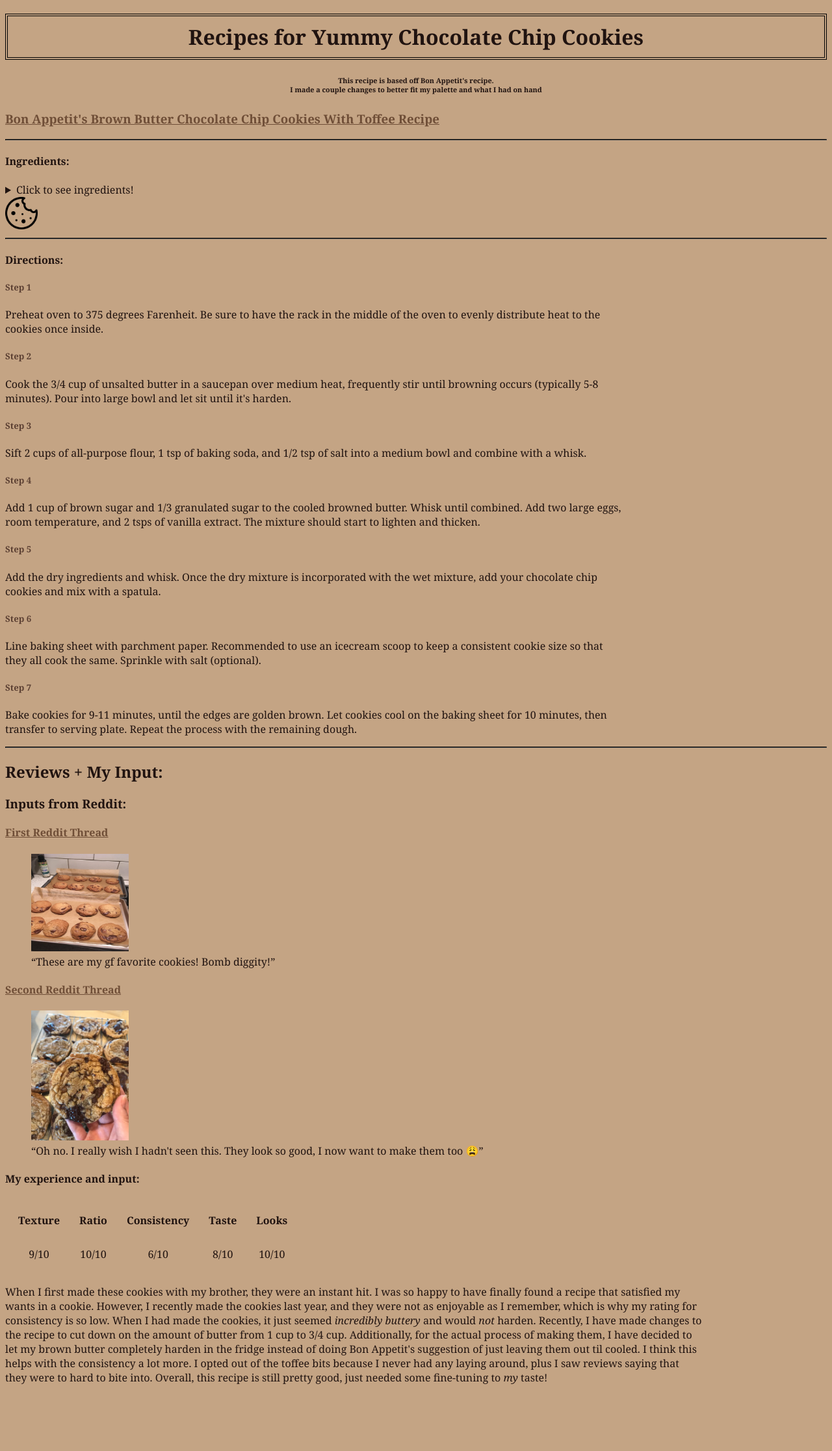
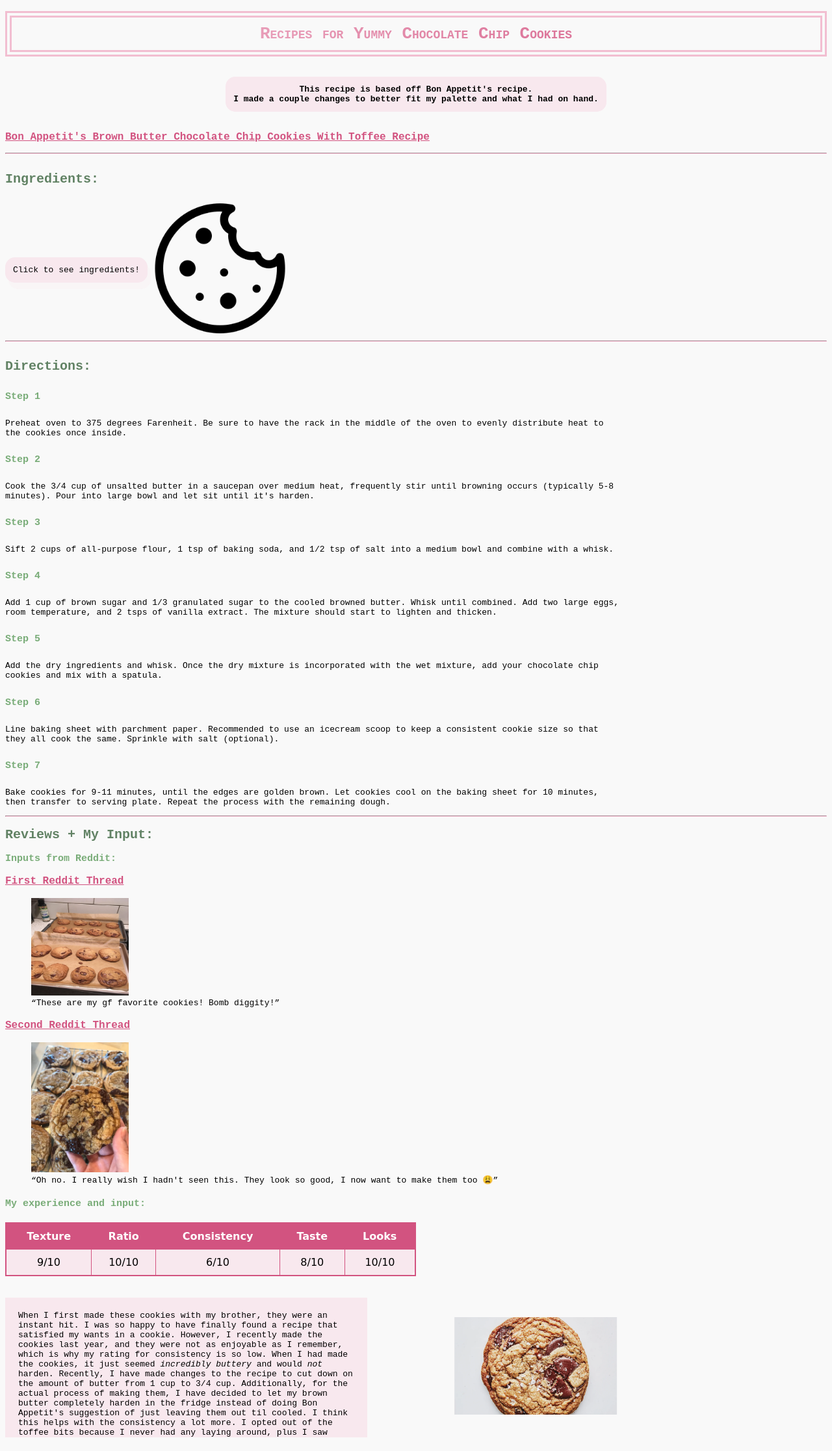
Before and after one commit to jaisunera/Website, a plain HTML site: page index.html in a window 1280 px wide. Shown: the whole page at 65% size. Before the commit the page ends 2147 px from the top, so only its background shows below. Drawn offline with Linux system fonts and the light colour scheme.

Commit message:
Removed styling from html and added css file

```diff
--- a/index.html
+++ b/index.html
@@ -1,46 +1,51 @@
 <!DOCTYPE html>
 <html lang="en">
-  <head> <!--Element #1-->
+
+<head>
+  <!--Element #1-->
   <title>Cookie Recipe!</title>
+  <link rel="stylesheet" href="style.css">
 </head>
-  <body style = "background-color: #C4A484; color: #201310; font-family: Georgia;"> <!--Element #3-->
-    <style>
-      h1 {
-        color: #201310;
-        text-align: center;
-        border: 4px double #000;
-        padding: 10px;
-      }
-      h6 {
-        text-align: center;
-      }
-      hr {
-        border-color: black;
-      }
-      table {
-        border-spacing: 10px;
-      }
-      td, th {
-        padding: 10px;
-      }
-    </style>
-    <h1>Recipes for Yummy Chocolate Chip Cookies</h1> <!--Element #2-->
-    <h6>This recipe is based off Bon Appetit's recipe.<br> <!--Element #4-->
-    I made a couple changes to better fit my palette and what I had on hand</h6> <!--Element #5-->
-    <h3> <!--Element #6-->
-      <span title= "Click to see the original recipe by Bon Appetit!"> <!--Element #7-->
-      <a href="https://www.bonappetit.com/recipe/brown-butter-and-toffee-chocolate-chip-cookies" style = "color: #6F4E37;"> <!--Element #8-->
+
+<body>
+  <!--Element #3-->
+  <h1 class="heading">Recipes for Yummy Chocolate Chip Cookies</h1>
+  <!--Element #2-->
+  <h6 class="subheading">
+    <span class="background-sh">
+      This recipe is based off Bon Appetit's recipe.<br>
+      <!--Element #4-->
+      I made a couple changes to better fit my palette and what I had on hand.
+    </span>
+  </h6>
+  <!--Element #5-->
+  <h3>
+    <!--Element #6-->
+    <span title="Click to see the original recipe by Bon Appetit!">
+      <!--Element #7-->
+      <a href="https://www.bonappetit.com/recipe/brown-butter-and-toffee-chocolate-chip-cookies">
+        <!--Element #8-->
         Bon Appetit's Brown Butter Chocolate Chip Cookies With Toffee Recipe
       </a>
     </span>
   </h3>
-    <hr> <!--Element #9-->
-    <section> <!--Element #10-->
-      <h4>Ingredients:</h4> <!--Element #11-->
-      <details> <!--Element #12-->
-        <summary>Click to see ingredients!</summary> <!--Element #13-->
-          <ul> <!--Element #14-->
-            <li>3/4 cup of unsalted butter</li> <!--Element #15-->
+  <hr>
+
+
+  <!--Element #9-->
+  <section>
+    <!--Element #10-->
+    <h4 class="titles">Ingredients:</h4>
+    <div class="ingredient-section">
+      <!--Element #11-->
+      <details class="ingredients-details">
+        <!--Element #12-->
+        <summary class="background-ingredients">Click to see ingredients!</summary>
+        <!--Element #13-->
+        <ul>
+          <!--Element #14-->
+          <li>3/4 cup of unsalted butter</li>
+          <!--Element #15-->
           <li>2 cups of all-purpose flour</li>
           <li>1 tsp of baking soda</li>
           <li>1/2 tsp of salt</li>
@@ -51,65 +56,92 @@
           <li>1 1/2 cups of chocolate chips</li>
         </ul>
       </details>
-      <aside> <!--Element #16-->
-        <img src = "cookie.png" alt = "Cookie Icon" width = "50" height = "50"> <!--Element #17-->
+      <aside class="ingredients-aside">
+        <!--Element #16-->
+        <img class="cookieimg" src="cookie.png" alt="Cookie Icon">
+        <!--Element #17-->
       </aside>
-    </section>
-    <hr>
-    <section>
-      <div style= "width: 75%"> <!--Element #18-->
-        <h4>Directions:</h4>
-        <h5 style= "color: #5C4033">Step 1</h5> <!--Element #19-->
-          <p>Preheat oven to 375 degrees Farenheit. Be sure to have the rack in the middle of the oven to evenly distribute heat to the cookies once inside.</p> <!--Element #20-->
-        <h5 style= "color: #5C4033">Step 2</h5>
-          <p>Cook the 3/4 cup of unsalted butter in a saucepan over medium heat, frequently stir until browning occurs (typically 5-8 minutes). Pour into large bowl and let sit until it's harden.</p>
-        <h5 style= "color: #5C4033">Step 3</h5>
-          <p>Sift 2 cups of all-purpose flour, 1 tsp of baking soda, and 1/2 tsp of salt into a medium bowl and combine with a whisk.</p>
-        <h5 style= "color: #5C4033">Step 4</h5>
-          <p>Add 1 cup of brown sugar and 1/3 granulated sugar to the cooled browned butter. Whisk until combined. Add two large eggs, room temperature, and 2 tsps of vanilla extract. The mixture should start to lighten and thicken.</p>
-        <h5 style= "color: #5C4033">Step 5</h5>
-          <p>Add the dry ingredients and whisk. Once the dry mixture is incorporated with the wet mixture, add your chocolate chip cookies and mix with a spatula.</p>
-        <h5 style= "color: #5C4033">Step 6</h5>
-          <p>Line baking sheet with parchment paper. Recommended to use an icecream scoop to keep a consistent cookie size so that they all cook the same. Sprinkle with salt (optional).</p>
-        <h5 style= "color: #5C4033">Step 7</h5>
-          <p>Bake cookies for 9-11 minutes, until the edges are golden brown. Let cookies cool on the baking sheet for 10 minutes, then transfer to serving plate. Repeat the process with the remaining dough.</p>
     </div>
   </section>
   <hr>
-    <footer> <!--Element #21-->
-      <h2>Reviews + My Input:</h2> <!--Element #22-->
-      <h3>Inputs from Reddit:</h3>
+
+
+  <section>
+    <div style="width: 75%">
+      <!--Element #18-->
+      <h4 class="titles">Directions:</h4>
+      <h5>Step 1</h5>
+      <!--Element #19-->
+      <p>Preheat oven to 375 degrees Farenheit. Be sure to have the rack in the middle of the oven to evenly distribute
+        heat to the cookies once inside.</p>
+      <!--Element #20-->
+      <h5>Step 2</h5>
+      <p>Cook the 3/4 cup of unsalted butter in a saucepan over medium heat, frequently stir until browning occurs
+        (typically 5-8 minutes). Pour into large bowl and let sit until it's harden.</p>
+      <h5>Step 3</h5>
+      <p>Sift 2 cups of all-purpose flour, 1 tsp of baking soda, and 1/2 tsp of salt into a medium bowl and combine with
+        a whisk.</p>
+      <h5>Step 4</h5>
+      <p>Add 1 cup of brown sugar and 1/3 granulated sugar to the cooled browned butter. Whisk until combined. Add two
+        large eggs, room temperature, and 2 tsps of vanilla extract. The mixture should start to lighten and thicken.
+      </p>
+      <h5>Step 5</h5>
+      <p>Add the dry ingredients and whisk. Once the dry mixture is incorporated with the wet mixture, add your
+        chocolate chip cookies and mix with a spatula.</p>
+      <h5>Step 6</h5>
+      <p>Line baking sheet with parchment paper. Recommended to use an icecream scoop to keep a consistent cookie size
+        so that they all cook the same. Sprinkle with salt (optional).</p>
+      <h5>Step 7</h5>
+      <p>Bake cookies for 9-11 minutes, until the edges are golden brown. Let cookies cool on the baking sheet for 10
+        minutes, then transfer to serving plate. Repeat the process with the remaining dough.</p>
+    </div>
+  </section>
+  <hr>
+
+
+  <footer>
+    <!--Element #21-->
+    <h2 class="titles">Reviews + My Input:</h2>
+    <!--Element #22-->
+    <h3 class="input-sub">Inputs from Reddit:</h3>
     <h4>
-        <span title= "Click to see the first Reddit thread!">
-          <a href="https://www.reddit.com/r/Baking/comments/a3xtwc/brown_butter_and_toffee_chocolate_chip_cookies_a/" style = "color: #6F4E37;">
+      <span title="Click to see the first Reddit thread!">
+        <a href="https://www.reddit.com/r/Baking/comments/a3xtwc/brown_butter_and_toffee_chocolate_chip_cookies_a/">
           First Reddit Thread
         </a>
       </span>
     </h4>
     <figure>
-        <img src = "reddit1cookie.png" width = "150" height = "150">
+      <img src="reddit1cookie.png" width="150" height="150">
       <figcaption>
-          <q>These are my gf favorite cookies! Bomb diggity!</q> <!--Element #29-->
+        <q>These are my gf favorite cookies! Bomb diggity!</q>
+        <!--Element #29-->
       </figcaption>
     </figure>
     <h4>
-        <span title= "Click to see the second Reddit thread!">
-          <a href="https://www.reddit.com/r/bon_appetit/comments/h7oi3f/i_made_ricks_brown_butter_toffee_chocolate_chip/" style = "color: #6F4E37;">
+      <span title="Click to see the second Reddit thread!">
+        <a href="https://www.reddit.com/r/bon_appetit/comments/h7oi3f/i_made_ricks_brown_butter_toffee_chocolate_chip/">
           Second Reddit Thread
         </a>
       </span>
     </h4>
-      <figure> <!--Element #27-->
-        <img src = "reddit2cookie.png" width = "150" height = "200">
+    <figure>
+      <!--Element #27-->
+      <img src="reddit2cookie.png" width="150" height="200">
       <figcaption>
         <q>Oh no. I really wish I hadn't seen this. They look so good, I now want to make them too 😩</q>
-        </figcaption> <!--Element #28-->
+      </figcaption>
+      <!--Element #28-->
     </figure>
-      <h4>My experience and input:</h4>
-      <table> <!--Element #23-->
-        <thead> <!--Element #24-->
-            <tr> <!--Element #25-->
-                <th>Texture</th> <!--Element #26-->
+    <h4 class="input-sub">My experience and input:</h4>
+    <table>
+      <!--Element #23-->
+      <thead>
+        <!--Element #24-->
+        <tr>
+          <!--Element #25-->
+          <th>Texture</th>
+          <!--Element #26-->
           <th>Ratio</th>
           <th>Consistency</th>
           <th>Taste</th>
@@ -117,7 +149,7 @@
         </tr>
       </thead>
       <tbody>
-            <tr style= "text-align: center;">
+        <tr>
           <td>9/10</td>
           <td>10/10</td>
           <td>6/10</td>
@@ -126,11 +158,24 @@
         </tr>
       </tbody>
     </table>
-        <div style= "width: 85%">
-          <p>
-            When I first made these cookies with my brother, they were an instant hit. I was so happy to have finally found a recipe that satisfied my wants in a cookie. However, I recently made the cookies last year, and they were not as enjoyable as I remember, which is why my rating for consistency is so low. When I had made the cookies, it just seemed <em>incredibly buttery</em> and would <em>not</em> harden. Recently, I have made changes to the recipe to cut down on the amount of butter from 1 cup to 3/4 cup. Additionally, for the actual process of making them, I have decided to let my brown butter completely harden in the fridge instead of doing Bon Appetit's suggestion of just leaving them out til cooled. I think this helps with the consistency a lot more. I opted out of the toffee bits because I never had any laying around, plus I saw reviews saying that they were to hard to bite into. Overall, this recipe is still pretty good, just needed some fine-tuning to <em>my</em> taste! <!--Element #30-->
+    <div class="input-section">
+      <p class="input">
+        When I first made these cookies with my brother, they were an instant hit. I was so happy to have finally found
+        a recipe that satisfied my wants in a cookie. However, I recently made the cookies last year, and they were not
+        as enjoyable as I remember, which is why my rating for consistency is so low. When I had made the cookies, it
+        just seemed <em>incredibly buttery</em> and would <em>not</em> harden. Recently, I have made changes to the
+        recipe to cut down on the amount of butter from 1 cup to 3/4 cup. Additionally, for the actual process of making
+        them, I have decided to let my brown butter completely harden in the fridge instead of doing Bon Appetit's
+        suggestion of just leaving them out til cooled. I think this helps with the consistency a lot more. I opted out
+        of the toffee bits because I never had any laying around, plus I saw reviews saying that they were to hard to
+        bite into. Overall, this recipe is still pretty good, just needed some fine-tuning to <em>my</em> taste!
+        <!--Element #30-->
       </p>
+      <aside class="input-aside">
+        <img src="singlecookie.png" width="250" height="150">
+      </aside>
     </div>
   </footer>
 </body>
+
 </html>
--- /dev/null
+++ b/style.css
@@ -0,0 +1,285 @@
+/*Header*/
+.heading {
+    color: transparent;
+    /*Element #1*/
+    font-variant: small-caps;
+    /*Element #2*/
+    font-family: monospace;
+    /*Element #3*/
+    font-stretch: expanded;
+    /*Element #4*/
+    text-align: center;
+    /*Element #5*/
+    background-image: linear-gradient(to right, #F2BED1, #D25380);
+    /*Element #6*/
+    background-clip: text;
+    /*Element #7*/
+    -webkit-background-clip: text;
+
+    border: 10px double #F2BED1;
+    /*Element #8*/
+    padding: 10px;
+    /*Element #9*/
+  }
+
+  /*Subheading*/
+  .subheading {
+    color: #000;
+    font-family: monospace;
+    font-size: medium;
+    /*Element #10*/
+    text-align: center;
+
+
+    display: flex;
+    /*Element #11*/
+    align-items: center;
+    /*Element #12*/
+    justify-content: center;
+    /*Element #13*/
+    height: 100%;
+    /*Element #14*/
+  }
+
+  .background-sh {
+    background-color: #F8E8EE;
+    /*Element #15*/
+    padding: 10px;
+    display: inline-block;
+
+    border: 2px solid transparent;
+    border-image-slice: 30 fill;
+    /*Element #16*/
+    border-radius: 15px;
+    /*Element #17*/
+  }
+
+  /*Links*/
+  a {
+    color: #D25380;
+    font-size: large;
+    font-family: monospace;
+  }
+
+  /*Ingredients*/
+  .ingredient-section {
+    display: flex;
+    align-items: center;
+  }
+
+  .ingredient-details {
+    flex: 1;
+    /*Element #18*/
+    padding: 20px;
+    order: 1;
+    /*Element #19*/
+  }
+
+  .ingredient-aside {
+    flex: 1;
+    text-align: center;
+    order: 2;
+  }
+
+  .background-ingredients {
+    font-family: monospace;
+    color: #000;
+    background-color: #F8E8EE;
+    padding: 10px;
+    display: inline-block;
+    border: 2px solid transparent;
+    border-image-slice: 30 fill;
+    border-radius: 15px;
+    box-shadow: 5px 10px #F9F5F6;
+    /*Element #20*/
+  }
+
+  /*Element #21*/
+  /*Keyframes for the animation*/
+  @keyframes movingAnimation {
+    from {
+      transform: none;
+    }
+
+    to {
+      transform: translateX(10%);
+    }
+  }
+
+  /*Cookie Image*/
+  .cookieimg {
+    width: 200px;
+    /*Element #22*/
+    height: 200px;
+
+    animation: movingAnimation 3s alternate;
+    /*Element #23*/
+    animation-iteration-count: infinite;
+    /*Element #24*/
+    animation-play-state: running;
+    /*Element #25*/
+  }
+
+  /*Ingredients and Directions*/
+  .titles {
+    font-size: 20px;
+    color: #618264;
+    font-family: monospace;
+  }
+
+  /*For smaller text*/
+  body {
+    background-color: #F9F9F9;
+    color: #000;
+    font-family: monospace;
+
+  }
+
+  h5 {
+    font-family: monospace;
+    font-size: 15px;
+    color: #79AC78;
+  }
+
+  hr {
+    border-color: #FDCEDF;
+    /*Element #26*/
+  }
+
+  /*Inputs*/
+  .input-sub {
+    font-family: monospace;
+    font-size: 15px;
+    color: #79AC78;
+  }
+
+
+
+
+  /*WWWWIPPPPPPPPP*/
+  .reddit1 {
+    display: flex;
+    align-items: center;
+    width: 85%;
+  }
+
+  .reddit1-main {
+    background-color: #F8E8EE;
+    max-width: 50%;
+    /*Element #29*/
+    height: 175px;
+    padding: 20px;
+    overflow-y: scroll;
+    /*Element #28*/
+
+    flex: 1;
+    padding: 20px;
+    order: 1;
+  }
+
+  .reddit1-img {
+    flex: 1;
+    text-align: center;
+    order: 2;
+  }
+
+  .reddit2 {
+    display: flex;
+    align-items: center;
+    width: 85%;
+  }
+
+  .reddit2-main {
+    background-color: #F8E8EE;
+    max-width: 50%;
+    /*Element #29*/
+    height: 175px;
+    padding: 20px;
+    overflow-y: scroll;
+    /*Element #28*/
+
+    flex: 1;
+    padding: 20px;
+    order: 1;
+  }
+
+  .reddit2-img {
+    flex: 1;
+    text-align: center;
+    order: 2;
+  }
+
+
+
+
+
+  /*My Input*/
+  /*Table*/
+  table {
+    width: 50%;
+    border-collapse: collapse;
+    margin-bottom: 20px;
+    font-family: cursive;
+    background-color: #F8E8EE;
+    border: 2px solid #D25380;
+    border-radius: 15px;
+  }
+
+  thead {
+    background-color: #D25380;
+    color: #fff;
+  }
+
+  th {
+    padding: 10px;
+    text-align: center;
+  }
+
+  tbody {
+    text-align: center;
+  }
+
+  tr:nth-child(even) {
+    background-color: #F9F5F6;
+  }
+
+  td {
+    padding: 10px;
+    border: 1px solid #D25380;
+  }
+
+  th,
+  td {
+    text-align: center;
+  }
+
+  th,
+  td {
+    padding: 10px;
+  }
+
+  .input-section {
+    display: flex;
+    align-items: center;
+    width: 85%;
+  }
+
+  .input {
+    background-color: #F8E8EE;
+    max-width: 50%;
+    /*Element #29*/
+    height: 175px;
+    padding: 20px;
+    overflow-y: scroll;
+    /*Element #28*/
+
+    flex: 1;
+    padding: 20px;
+    order: 1;
+  }
+
+  .input-aside {
+    flex: 1;
+    text-align: center;
+    order: 2;
+  }
```
Also changed, not shown: 0417-Brown-Butter-Toffee-ChocolateChip Cookie-group.webp (added), singlecookie.png (added). Lines whose indentation alone changed are shown as unchanged.
